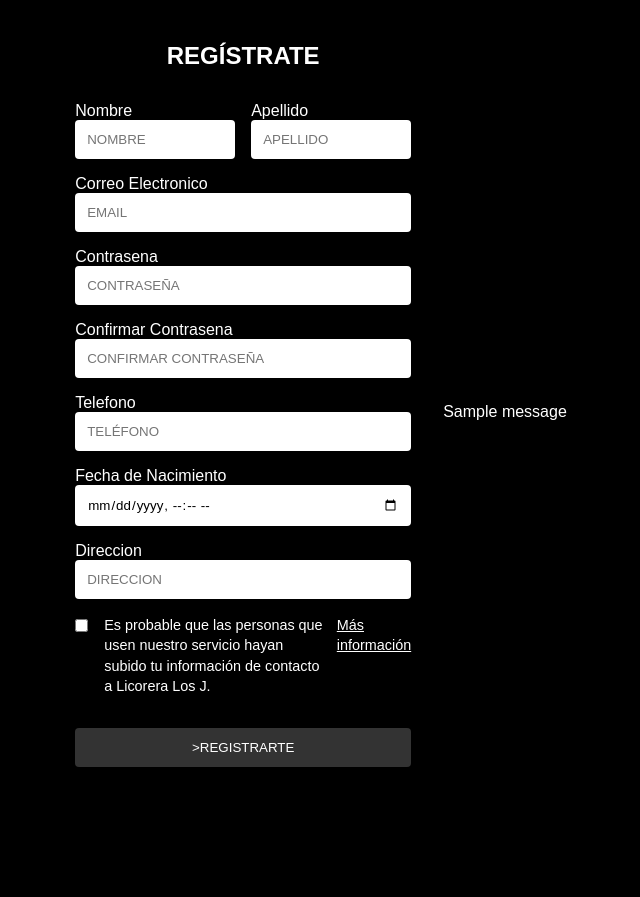
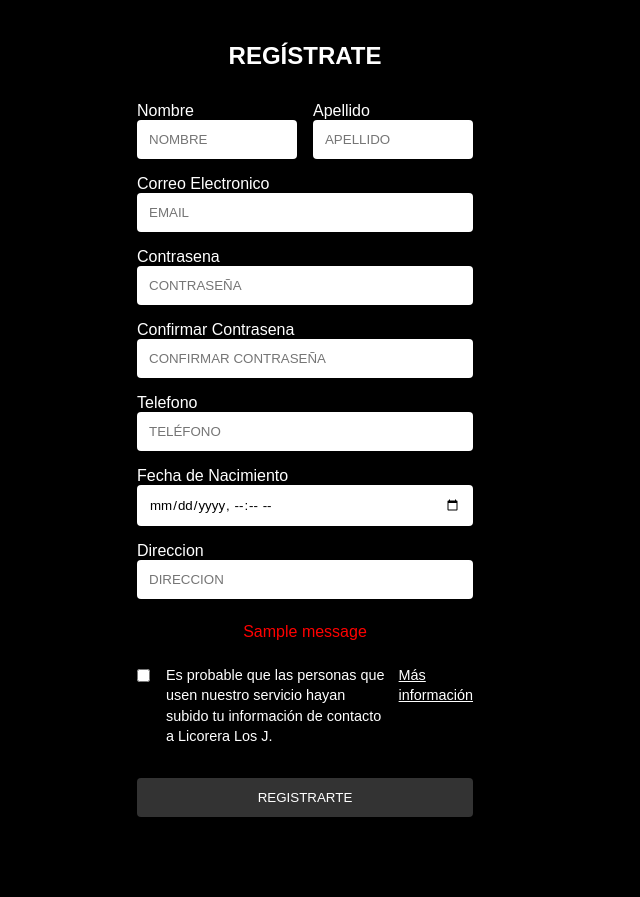
Before and after one commit to Ghosrider227/Licorera-los-J, a Django app: page /register/ in a window 1280 px wide. Shown: the part 82-979 px from the top of the page, without its empty margins (335-975 px from the left). Before the commit the page ends 849 px from the top, so only its background shows below. Run offline with Django 4.2, Linux system fonts and the light colour scheme; tables that the repository leaves empty hold one stand-in row (values such as "Sample post"); one stand-in notice (Sample message) is shown.

Commit message:
funcionalidad del register

```diff
--- a/licorera_los_J/static/css/register.css
+++ b/licorera_los_J/static/css/register.css
@@ -94,6 +94,14 @@ nav {
     color: #000;
 }
 
+.alert p {
+    color: red;
+    padding: 0.5rem;
+    margin-bottom: 1rem;
+    border-radius: 4px;
+    text-align: center;
+}
+
 .auth-button {
     width: 100%;
     padding: 0.75rem;
--- a/licorera_los_J/templates/register.html
+++ b/licorera_los_J/templates/register.html
@@ -66,6 +66,13 @@
                 <label for="direccion">Direccion</label>
                 <input name="direccion" id="direccion" type="text" placeholder="DIRECCION">
             </div>
+            {% if messages %}
+                {% for message in messages %}
+                    <div class="alert alert-{% if {{ message.tags }}">
+                        <p>{{ message }}</p>
+                    </div>
+                {% endfor %}
+            {% endif %}
             <div class="form-group terms">
                 <label class="checkbox-container">
                     <input type="checkbox" required>
@@ -77,15 +84,8 @@
             <!-- <div class="form-group captcha">
                 <div class="g-recaptcha" data-sitekey="your-site-key"></div>
             </div> -->
-            <button type="submit" class="auth-button"</button>>REGISTRARTE</button> <!--id="registrar"-->
+            <button type="submit" class="auth-button">REGISTRARTE</button> <!--id="registrar"-->
         </form>
-        {% if messages %}
-            {% for message in messages %}
-                <div class="alert alert-{{ message.tags }}">
-                    {{ message }}
-                </div>
-            {% endfor %}
-        {% endif %}
     </div>
     <!-- <script src="https://www.google.com/recaptcha/api.js" async defer></script> -->
 {% endblock  %}
--- a/licorera_los_J/views.py
+++ b/licorera_los_J/views.py
@@ -15,6 +15,8 @@ def login(request):
     return render(request, 'login.html')
 
 def register(request):
+    u = Usuarios.objects.all()
+
     if request.method == 'POST':
         nombre = request.POST.get('nombre')
         apellido = request.POST.get('apellido')
@@ -25,28 +27,36 @@ def register(request):
         telefono = request.POST.get('telefono')
         fecha_nacimiento = request.POST.get('fecha_nacimiento')
         direccion = request.POST.get('direccion')
-        if contrasena == confirmar_contrasena:
-            try:
-                u = Usuarios (
-                    nombre = nombre,
-                    apellido = apellido,
-                    cuenta = cuenta,
-                    email = email,
-                    contrasena = contrasena,
-                    telefono = telefono,
-                    fecha_nacimiento = fecha_nacimiento,
-                    direccion = direccion
-                )
-                u.save()
-                return redirect('login')
-            except Exception as e:
-                messages.error(request, f'Error: {e}')
+        if u.filter(email=email).exists():
+            messages.warning(request, 'El correo ya esta registrado')
+            return redirect('register')
+        else:
+            if contrasena == confirmar_contrasena:
+                try:
+                    u = Usuarios (
+                        nombre = nombre,
+                        apellido = apellido,
+                        cuenta = cuenta,
+                        email = email,
+                        contrasena = contrasena,
+                        telefono = telefono,
+                        fecha_nacimiento = fecha_nacimiento,
+                        direccion = direccion
+                    )
+                    u.save()
+                    return redirect('login')
+                except Exception as e:
+                    messages.error(request, f'Error: {e}')
+                    return redirect('register')
+            else:
+                messages.warning(request, 'La contraseña no coincide')
                 return redirect('register')
+    else:
+        q = request.session.get('sesion', None)
+        if q:
+            return redirect('index')
         else:
-            messages.warning(request, 'La contraseña no coincide')
-            return redirect('register')
-    else:
-        return render(request, 'register.html')
+            return render(request, 'register.html')
 
 def catalogo(request):
     return render(request, 'catalogo.html')
```
Also changed, not shown: db.sqlite3.
